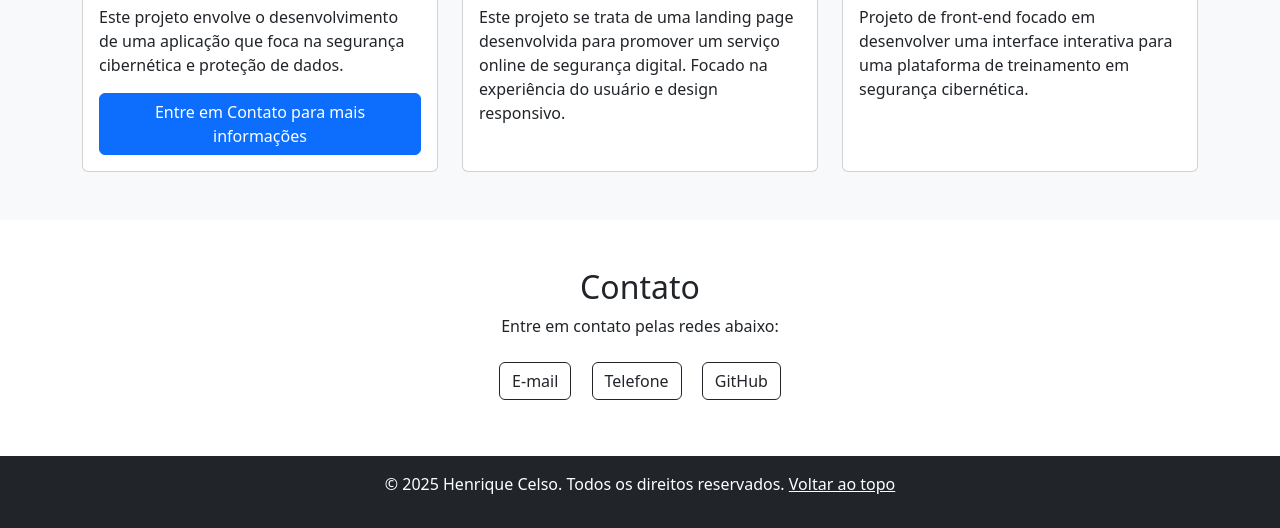
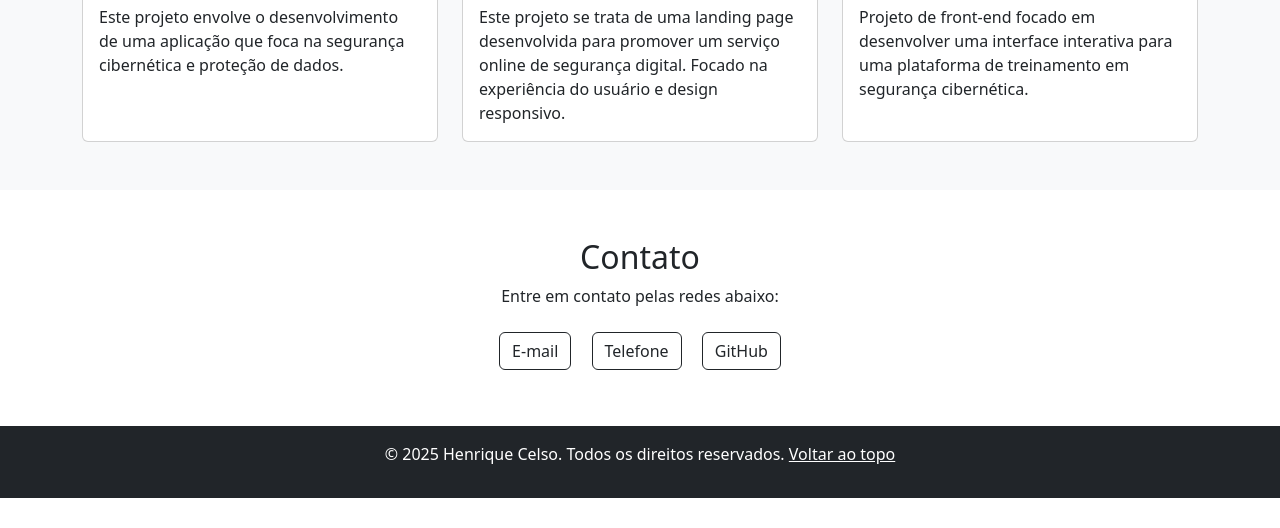
Before and after one commit to xXRICKIXx/cp4-front, a plain HTML site: page index.html in a window 1280 px wide. Shown: the part 1608-2136 px from the top of the page. After the commit the page ends 2106 px from the top, so only its background shows below. Drawn offline with nearby package versions, Linux system fonts and the light colour scheme.

Commit message:
Update index.html

```diff
--- a/index.html
+++ b/index.html
@@ -97,8 +97,7 @@
           <div class="card-body">
             <h5 class="card-title">Projeto 1</h5>
             <p class="card-text">Este projeto envolve o desenvolvimento de uma aplicação que foca na segurança cibernética e proteção de dados.</p>
-            <!-- Botão direcionando para o Contato -->
-            <a href="#contato" class="btn btn-primary">Entre em Contato para mais informações</a>
+
           </div>
         </div>
       </div>
```
